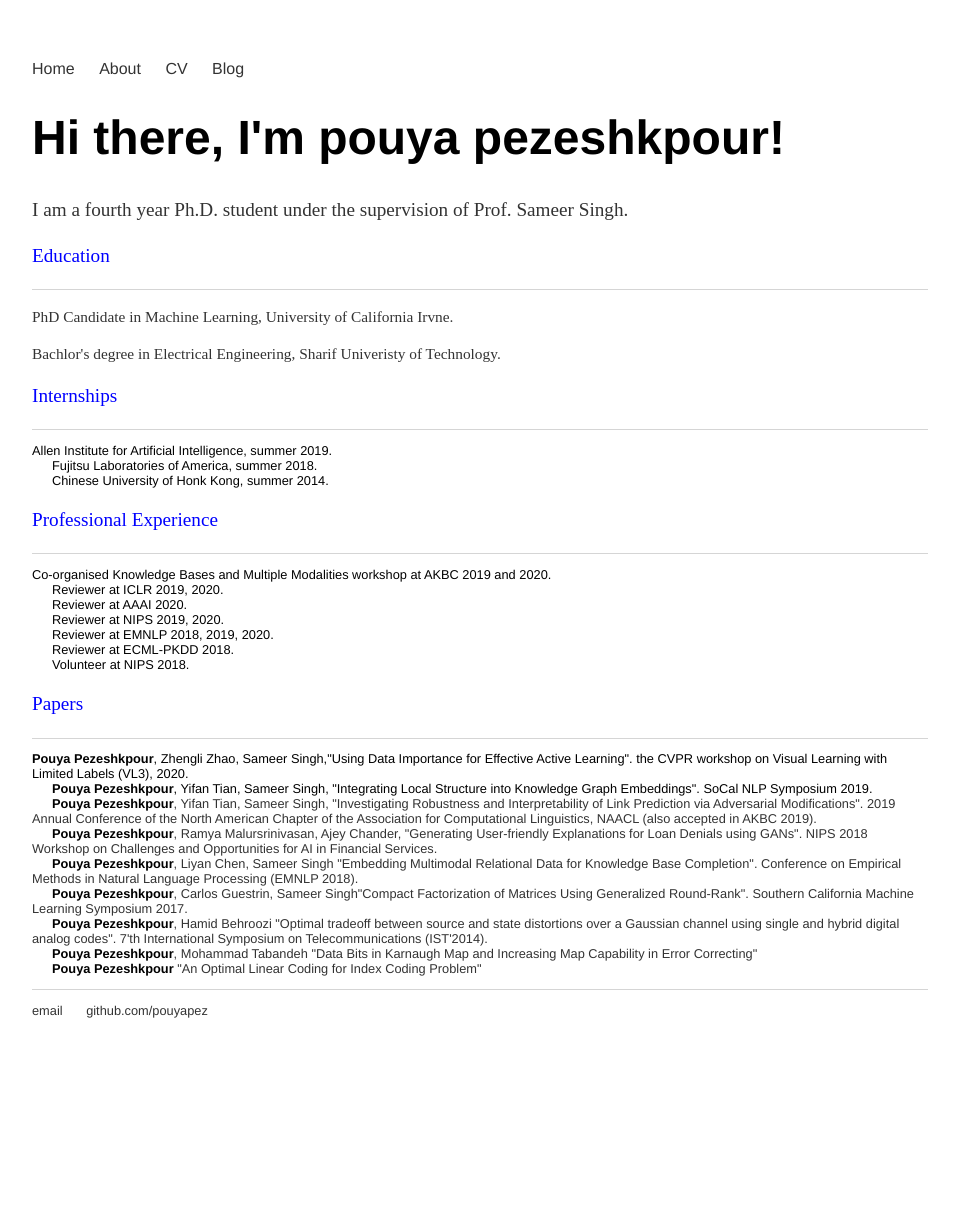
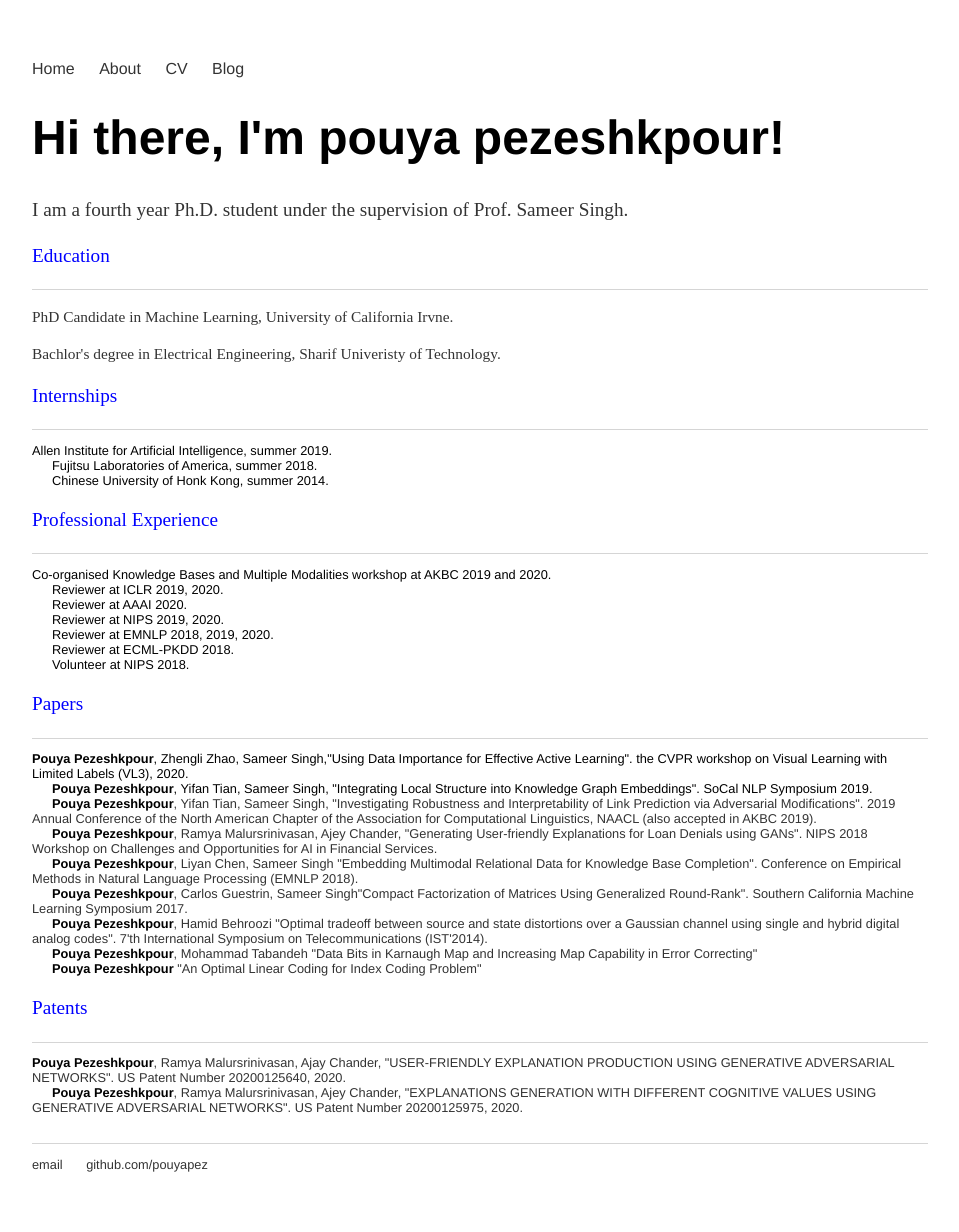
Before and after one commit to pouyapez/pouyapez.github.io, a Jekyll site: the page index.html, which Jekyll copies as it is, in a window 1280 px wide. Shown: the whole page, without its empty margins (160-1119 px from the left). Built offline with Jekyll 4.4.1, drawn with Linux system fonts in a browser that asks for light colours; before the commit the page ends 1078 px from its top, so only the background shows below that.

Commit message:
Update index.html

```diff
--- a/index.html
+++ b/index.html
@@ -88,6 +88,16 @@
 			</ul>
 		</footer>
 
+		<header>
+			<p class="bluetext">Patents</p>
+		<header>
+		<footer>
+    		<ul style="list-style-type:square">
+			<li><a href="https://patents.justia.com/patent/20200125640"><b class="blacktext">Pouya Pezeshkpour</b>, Ramya Malursrinivasan, Ajay Chander, "USER-FRIENDLY EXPLANATION PRODUCTION USING GENERATIVE ADVERSARIAL NETWORKS". US Patent Number 20200125640, 2020.<br /></li>
+			<li><a href="https://patents.justia.com/patent/20200125975"><b class="blacktext">Pouya Pezeshkpour</b>, Ramya Malursrinivasan, Ajey Chander, "EXPLANATIONS GENERATION WITH DIFFERENT COGNITIVE VALUES USING GENERATIVE ADVERSARIAL NETWORKS". US Patent Number 20200125975, 2020.<br /></li>
+			</ul>
+		</footer>
+
 		</footer>
     		</div><!-- /.blurb -->
 		</div><!-- /.container -->
```
